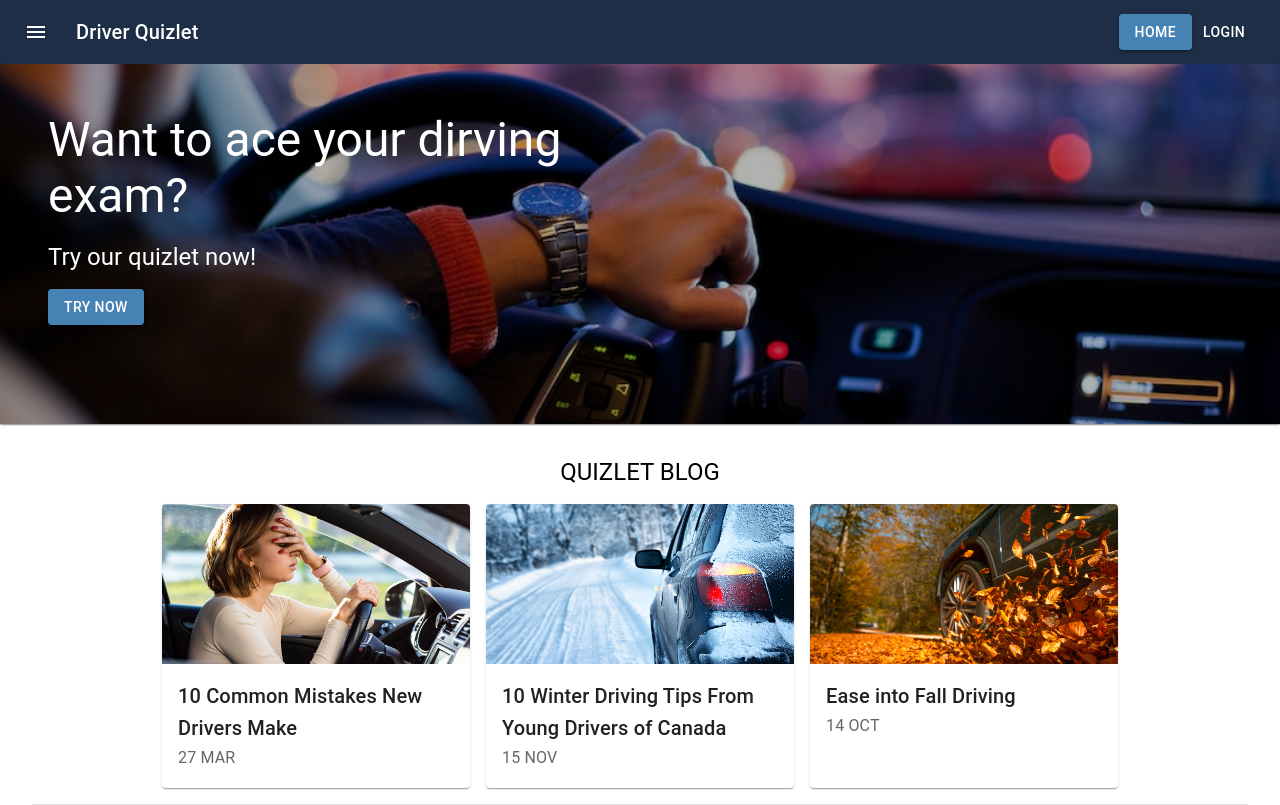
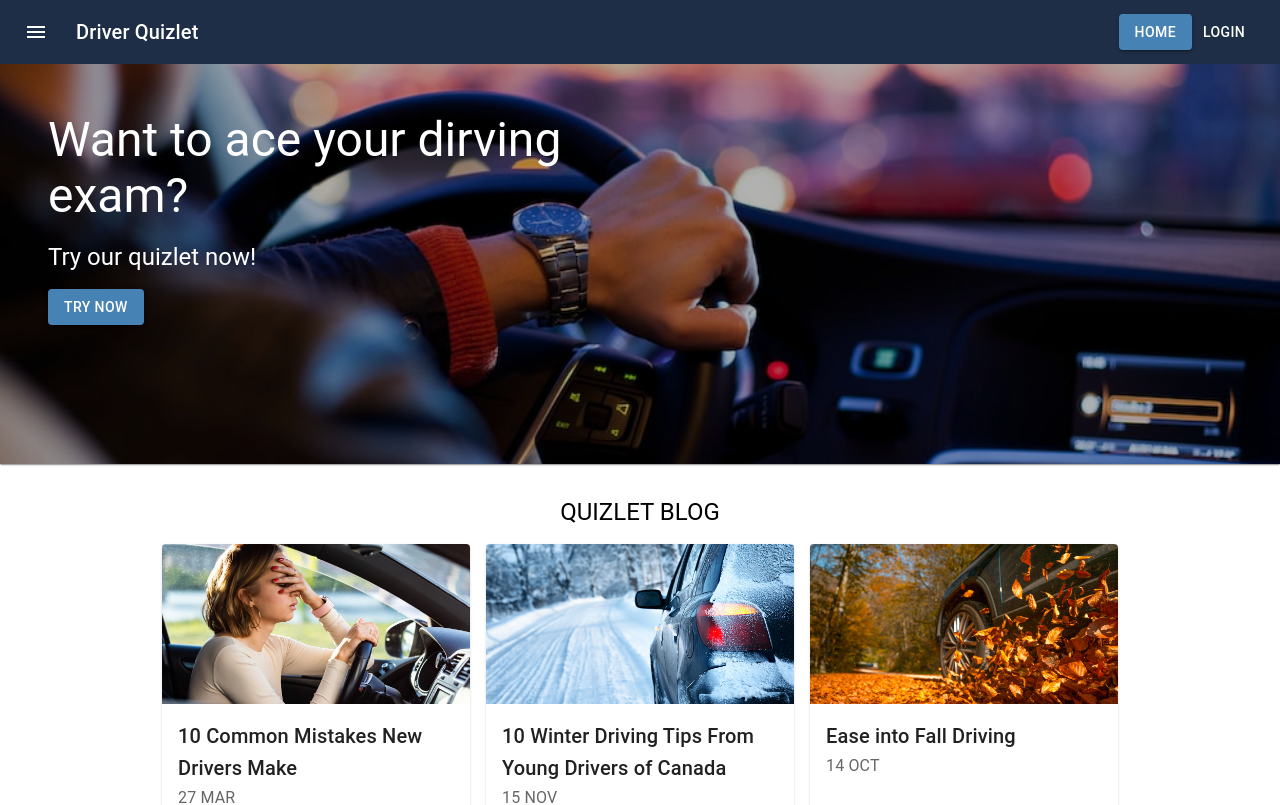
Before and after one commit to allentsangdev/driver-exam-helper, a React (Create React App) app in the folder helper/: page / in a window 1280 px wide. Shown: the top 805 px of the page. Built offline with nearby package versions, Linux system fonts and the light colour scheme.

Commit message:
update footer

```diff
--- a/helper/src/components/HomePage.jsx
+++ b/helper/src/components/HomePage.jsx
@@ -13,7 +13,7 @@ function HomePage() {
         <>
             <Paper square='true'
                 sx={{
-                    height: '45vh',
+                    height: '50vh',
                     position: 'relative',
                     color: '#fff',
                     mb: 4,
--- a/helper/src/components/QuestionCard.jsx
+++ b/helper/src/components/QuestionCard.jsx
@@ -74,7 +74,7 @@ function QuestionCard() {
   };
 
   return (
-    <Box sx={{ display: 'flex', flexDirection: "column", justifyContent: 'center', alignItems: "center", padding: '65px 30px 0px 30px', marginTop: 0 }}>
+    <Box sx={{ display: 'flex', flexDirection: "column", justifyContent: 'center', alignItems: "center", padding: '65px 30px 0px 30px', marginTop: 0, marginBottom:'10em' }}>
       <Card variant="outlined">
           <CardContent>
             { questionData && <Typography sx={{ fontSize: 14 }}> Question: {questionData[currentQuestion].questionNumber} </Typography>}
--- a/helper/src/components/app.css
+++ b/helper/src/components/app.css
@@ -2,3 +2,7 @@
     margin: 0;
     padding: 0;
 }
+
+html{
+    height: 100%;
+}
```
